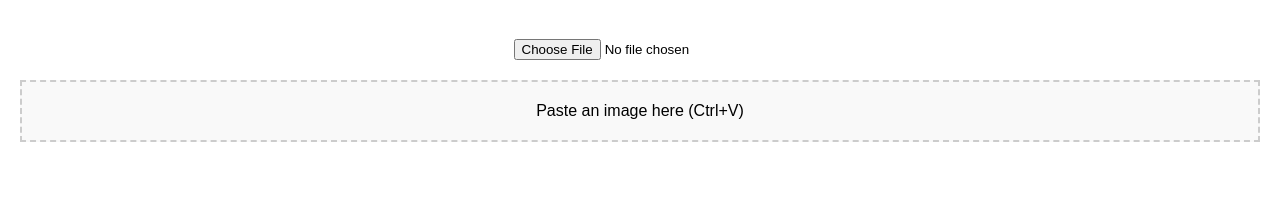
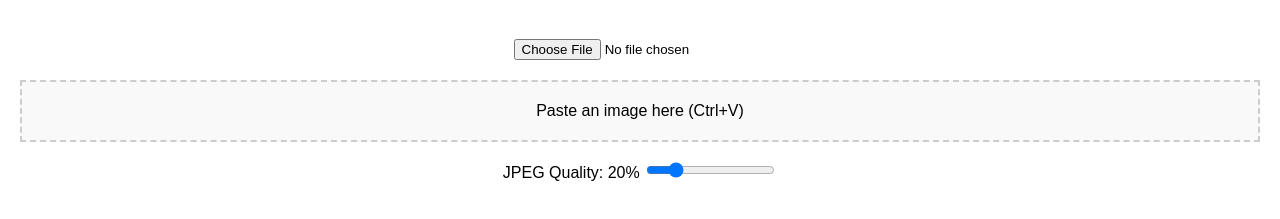
Before and after one commit to 1Kxhu/destroy-image, a plain HTML site: page index.html in a window 1280 px wide. Shown: the part 61-280 px from the top of the page. Drawn offline with Linux system fonts and the light colour scheme.

Commit message:
Add files via upload

```diff
--- a/index.html
+++ b/index.html
@@ -1,12 +1,14 @@
-<!doctypehtml><html lang=en><meta charset=UTF-8><meta content="width=device-width,initial-scale=1"name=viewport><title>Resize and Compress Image</title><style>body{font-family:Arial,sans-serif;margin:20px;text-align:center}img{max-width:100%;height:auto;margin-top:20px}input[type=file]{margin-top:20px}canvas{display:none}#pasteArea{border:2px dashed #ccc;padding:20px;margin-top:20px;background-color:#f9f9f9}</style><h1>Upload or Paste an Image</h1><input accept=image/* id=imageUpload type=file><div id=pasteArea>Paste an image here (Ctrl+V)</div><div id=originalImageContainer style=display:none><h2>Original Image:</h2><img alt="Original Image Preview"id=originalImage></div><div id=compressedImageContainer style=display:none><h2>Compressed & Resized Image (400x400, 20% Quality):</h2><img alt="Compressed Image Preview"id=compressedImage></div><canvas id=imageCanvas></canvas><script>const imageUpload = document.getElementById('imageUpload');
+<!doctypehtml><html lang=en><meta charset=UTF-8><meta content="width=device-width,initial-scale=1"name=viewport><title>Resize and Compress Image</title><style>body{font-family:Arial,sans-serif;margin:20px;text-align:center}img{max-width:100%;height:auto;margin-top:20px}input[type=file],input[type=range]{margin-top:20px}canvas{display:none}#pasteArea{border:2px dashed #ccc;padding:20px;margin-top:20px;background-color:#f9f9f9}</style><h1>Upload or Paste an Image</h1><input id=imageUpload type=file accept=image/*><div id=pasteArea>Paste an image here (Ctrl+V)</div><label for=qualitySlider>JPEG Quality: <span id=qualityValue>20%</span></label> <input id=qualitySlider type=range max=100 min=1 value=20><div id=originalImageContainer style=display:none><h2>Original Image:</h2><img alt="Original Image Preview"id=originalImage></div><div id=compressedImageContainer style=display:none><h2>Compressed & Resized Image:</h2><img alt="Compressed Image Preview"id=compressedImage></div><canvas id=imageCanvas></canvas><script>const imageUpload = document.getElementById('imageUpload');
     const pasteArea = document.getElementById('pasteArea');
     const originalImageContainer = document.getElementById('originalImageContainer');
     const compressedImageContainer = document.getElementById('compressedImageContainer');
     const originalImage = document.getElementById('originalImage');
     const compressedImage = document.getElementById('compressedImage');
     const imageCanvas = document.getElementById('imageCanvas');
+    const qualitySlider = document.getElementById('qualitySlider');
+    const qualityValue = document.getElementById('qualityValue');
 
-    function processImage(dataUrl) {
+    function processImage(dataUrl, quality = 0.2) {
         originalImageContainer.style.display = 'block';
 
         const img = new Image();
@@ -17,12 +19,11 @@
             imageCanvas.height = targetHeight;
 
             const ctx = imageCanvas.getContext('2d');
-
             ctx.drawImage(img, 0, 0, targetWidth, targetHeight);
 
             const normalData = imageCanvas.toDataURL();
 
-            const compressedDataUrl = imageCanvas.toDataURL('image/jpeg', 0.12);
+            const compressedDataUrl = imageCanvas.toDataURL('image/jpeg', quality);
 
             compressedImage.src = compressedDataUrl;
             compressedImageContainer.style.display = 'block';
@@ -36,7 +37,7 @@
         if (file) {
             const reader = new FileReader();
             reader.onload = function(e) {
-                processImage(e.target.result);
+                processImage(e.target.result, qualitySlider.value / 100);
             };
             reader.readAsDataURL(file);
         }
@@ -49,10 +50,17 @@
                 const file = item.getAsFile();
                 const reader = new FileReader();
                 reader.onload = function(e) {
-                    processImage(e.target.result);
+                    processImage(e.target.result, qualitySlider.value / 100);
                 };
                 reader.readAsDataURL(file);
                 break;
             }
         }
+    });
+
+    qualitySlider.addEventListener('input', function() {
+        qualityValue.textContent = `${qualitySlider.value}%`;
+        if (originalImage.src) {
+            processImage(originalImage.src, qualitySlider.value / 100);
+        }
     });</script>
```
